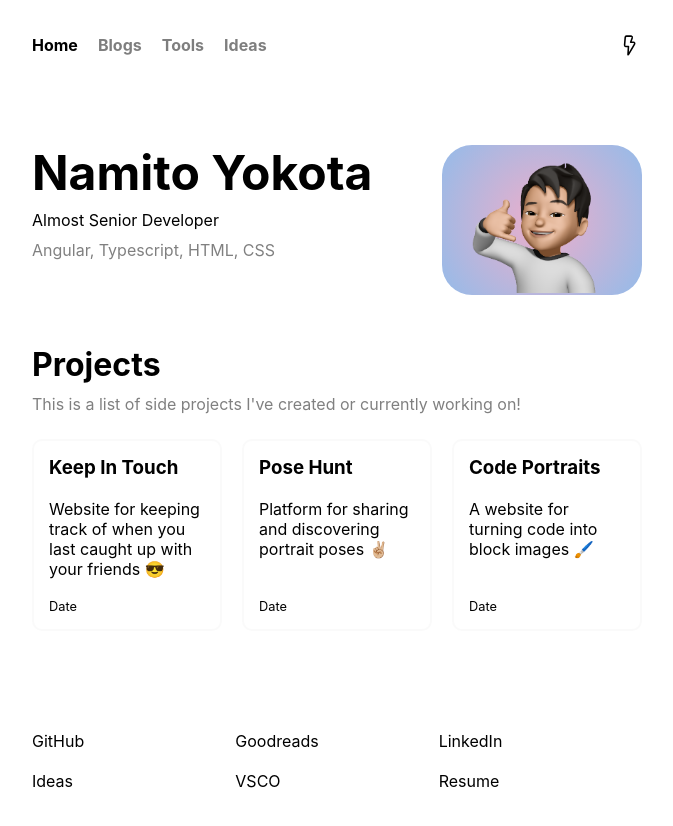
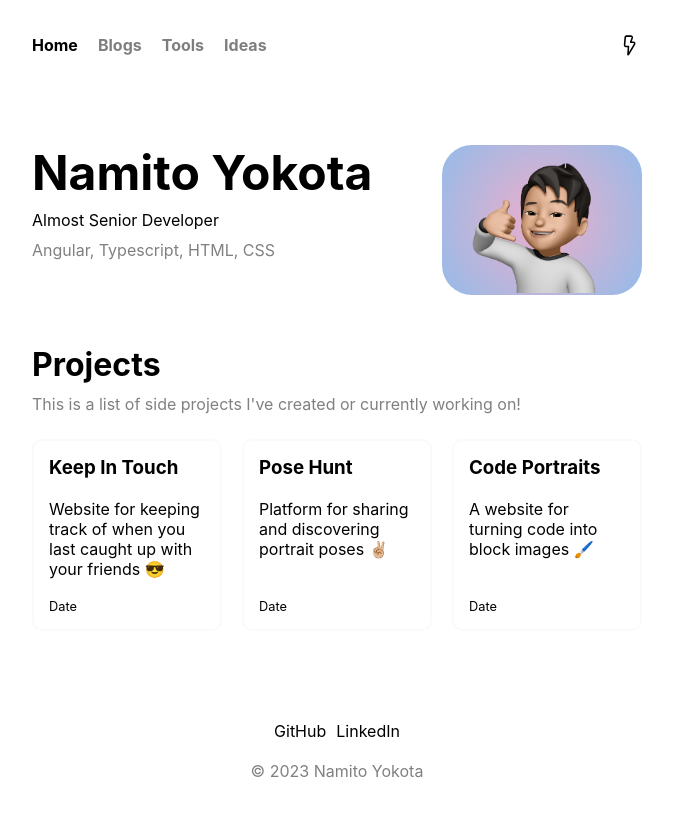
Before and after one commit to namitoyokota/portfolio, a Next.js app: page / in a window 1280 px wide. Shown: the top 826 px of the page, without its empty margins (303-976 px from the left). Built offline with nearby package versions, Linux system fonts and the light colour scheme.

Commit message:
updated footer

```diff
--- a/components/Layout.tsx
+++ b/components/Layout.tsx
@@ -29,40 +29,26 @@ const Layout = ({ children, customMeta }: LayoutProps): JSX.Element => {
             </main>
             <footer>
                 <div className={styles.footerpane}>
-                    {/* GitHub */}
-                    <a className={styles.sociallink} href="https://github.com/namitoyokota" target="_blank" rel="noreferrer">
-                        <p>GitHub</p>
-                    </a>
+                    <div className={styles.sociallinks}>
+                        <a className={styles.sociallink} href="https://github.com/namitoyokota" target="_blank" rel="noreferrer">
+                            GitHub
+                        </a>
 
-                    {/* Goodreads */}
-                    <a
-                        className={styles.sociallink}
-                        href="https://www.goodreads.com/user/show/111816710-namito-yokota"
-                        target="_blank"
-                        rel="noreferrer"
-                    >
-                        <p>Goodreads</p>
-                    </a>
+                        <a className={styles.sociallink} href="https://www.linkedin.com/in/namito/" target="_blank" rel="noreferrer">
+                            LinkedIn
+                        </a>
+                    </div>
+                    {/* <h3>About Me</h3>
 
-                    {/* LinkedIn */}
-                    <a className={styles.sociallink} href="https://www.linkedin.com/in/namitoyokota/" target="_blank" rel="noreferrer">
-                        <p>LinkedIn</p>
-                    </a>
+                    <span>
+                        <p>I'm most active on</p>I'm most active on
+                        <a href="/resume.pdf" download>
+                            GitHub
+                        </a>
+                        and LinkedIn so connect with me on there! The best way to connect me is via email.
+                    </span> */}
 
-                    {/* Twitter */}
-                    <a className={styles.sociallink} href="https://twitter.com/namitoyokota" target="_blank" rel="noreferrer">
-                        <p>Ideas</p>
-                    </a>
-
-                    {/* VSCO */}
-                    <a className={styles.sociallink} href="https://vsco.co/yokota-namito" target="_blank" rel="noreferrer">
-                        <p>VSCO</p>
-                    </a>
-
-                    {/* Resume */}
-                    <a className={styles.sociallink} href="/resume.pdf" download>
-                        <p>Resume</p>
-                    </a>
+                    <p className={styles.copyright}>© 2023 Namito Yokota</p>
                 </div>
             </footer>
         </div>
--- a/styles/Home.module.css
+++ b/styles/Home.module.css
@@ -218,7 +218,6 @@
     cursor: pointer;
     padding-left: 10px;
     color: rgb(55, 169, 255);
-    /* border-color: rgba(246, 255, 84, 0.5); */
 }
 
 .blogtitle {
@@ -266,10 +265,20 @@
 }
 
 .footerpane {
-    display: grid;
-    grid-template-columns: repeat(3, 1fr);
+    display: flex;
+    align-items: center;
+    justify-content: center;
+    flex-direction: column;
+    row-gap: 10px;
+    /* display: grid;
+    grid-template-columns: repeat(3, 1fr); */
     margin: 30px 0 50px;
     padding-top: 30px;
+}
+
+.sociallinks {
+    display: flex;
+    column-gap: 10px;
 }
 
 .sociallink {
@@ -277,7 +286,7 @@
 }
 
 .sociallink:hover {
-    color: grey;
+    color: rgb(55, 169, 255);
     cursor: pointer;
 }
 
@@ -296,3 +305,7 @@
     width: 100%;
     padding: 5px;
 }
+
+.copyright {
+    color: grey;
+}
```
